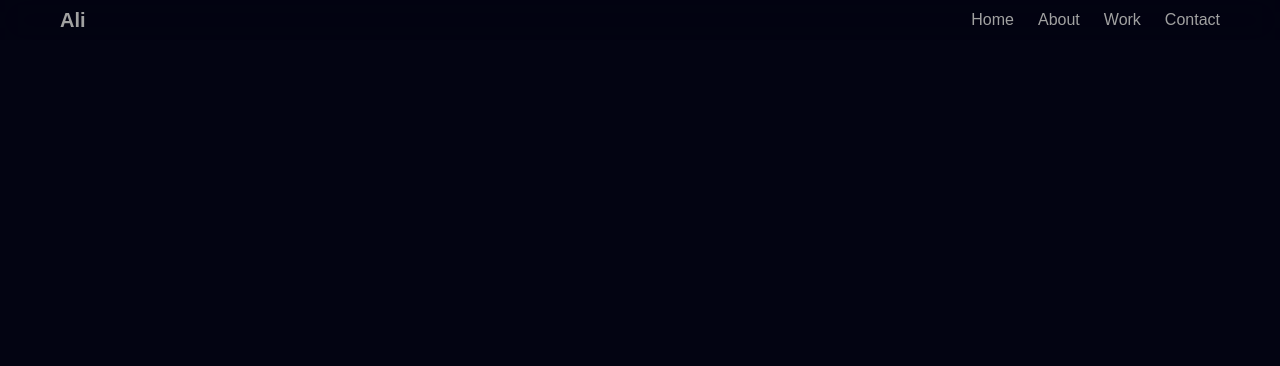
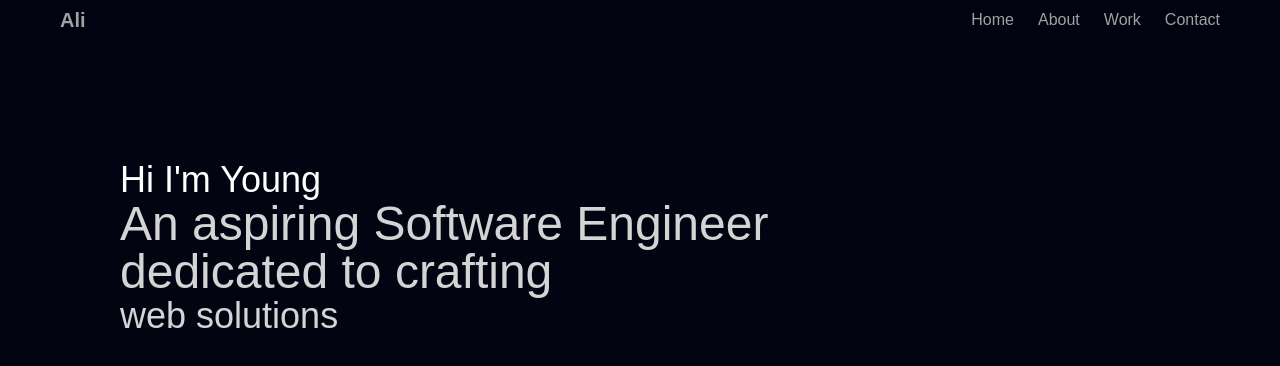
Before and after one commit to Oldhoon/young_portfolio, a React (Vite) app: page / in a window 1280 px wide. Shown: the top 366 px of the page. Built offline with nearby package versions, Linux system fonts and the light colour scheme; a web font is replaced by a local one.

Commit message:
add hero section text

```diff
--- a/src/App.jsx
+++ b/src/App.jsx
@@ -1,11 +1,12 @@
 import React from 'react'
 import Navbar from './sections/Navbar'
+import Hero from './sections/Hero'
 
 const App = () => {
   return (
     <div className="container mx-auto max-w-7xl">
         <Navbar />
-        {/* {hero} */}
+        <Hero />
         {/* {about} */}
         {/* {projects} */}
         {/* {experience} */}
--- a/src/components/HeroText.jsx
+++ b/src/components/HeroText.jsx
@@ -0,0 +1,19 @@
+import React from 'react'
+
+const HeroText = () => {
+  return (
+    <div className='z-10 mt-20 text-center md:mt-40 md:text-left rounded-3xl bg-clip-text'>
+        <div className='flex-col hidden md:flex c-space'>
+            <h1 className='text-4xl font-medium'>Hi I'm Young</h1>
+            <div className='flex flex-col items-start'>
+                <p className='text-5xl font-medium text-neutral-300'>
+                    An aspiring Software Engineer <br /> dedicated to crafting
+                </p>
+                <p className='text-4xl font-medium text-neutral-300'>web solutions</p>
+            </div>
+        </div>
+    </div>
+  )
+}
+
+export default HeroText
--- a/src/sections/Hero.jsx
+++ b/src/sections/Hero.jsx
@@ -1,6 +1,10 @@
+import HeroText from "../components/HeroText"
+
 const Hero = () => {
   return (
-    <section className="flex items-start justify-center md:items-start md:justify-start min-h-screen overflow-hidden c-space">Hero</section>
+    <section className="flex items-start justify-center md:items-start md:justify-start min-h-screen overflow-hidden c-space">
+        <HeroText />
+    </section>
   )
 }
 
```
